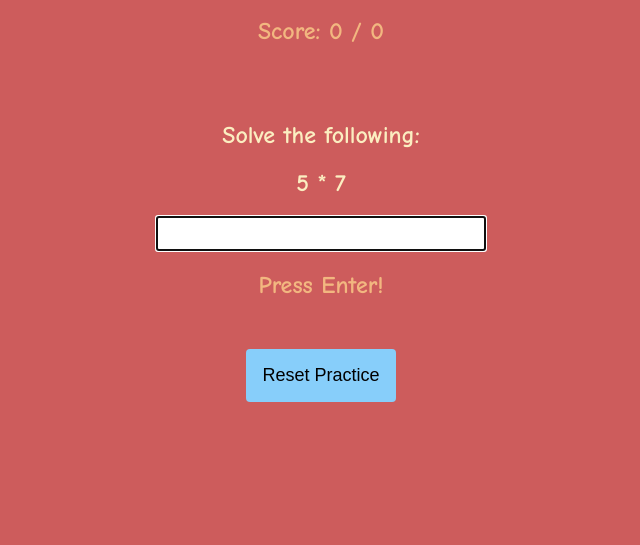
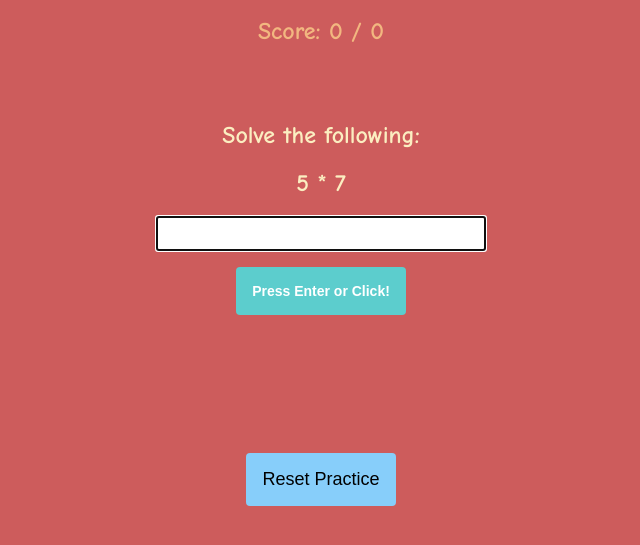
Before and after one commit to espektor123/MathPractice, a plain HTML site: page index.html in a window 1280 px wide. Shown: the part 111-656 px from the top of the page, without its empty margins (319-959 px from the left). Drawn offline with Linux system fonts and the light colour scheme.

Commit message:
Update index.html

```diff
--- a/index.html
+++ b/index.html
@@ -136,11 +136,14 @@ location.reload();
 
 <input inputmode="numeric" autocomplete="off" id="answer" style="text-align:center; font-size:25px;;"></input>
 
-
-<h2 style="color:#f2b780" >Press Enter!</h2>
+<br>
+<button style="margin: 16px; padding: 16px; background-color: #5ccdcd; color: White; border: none;border-radius: 4px;font-size: 14px" type="button" onclick="enter_hit()"><b>Press Enter or Click!</b></button>
 
 <h2 class="rainbow" id="answer_status"></h2>
-
+<br>
+<br>
+<br>
+<br>
 <button style="margin: 16px; padding: 16px; background-color: LightSkyBlue; color: Black; border: none;border-radius: 4px;font-size: 18px" type="button" onclick="reset()">Reset Practice</button>
 </div>
 
```
